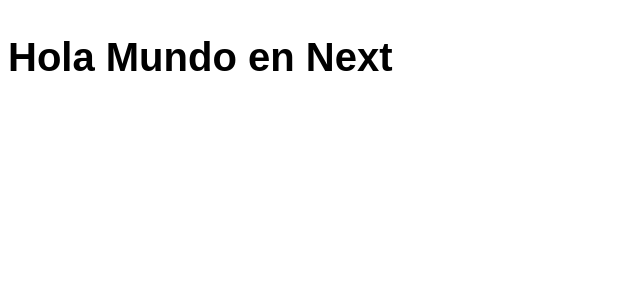
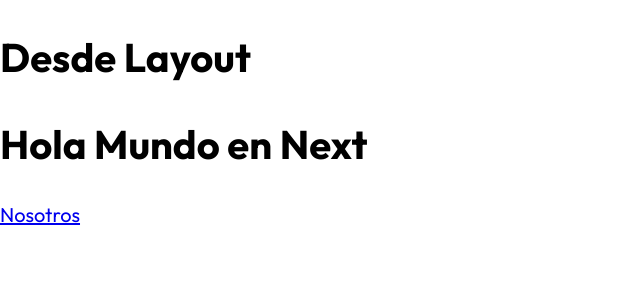
Before and after one commit to Sebchav/guitarla-next, a Next.js app: page / in a window 1280 px wide. Shown: the top 300 px of the page, without its empty margins (0-640 px from the left). Built offline with nearby package versions, Linux system fonts and the light colour scheme.

Commit message:
Styles, Routes in Next, Main Layout, Meta

```diff
--- /dev/null
+++ b/components/layout.js
@@ -0,0 +1,13 @@
+import Head from "next/head"
+export default function Layout({children, title = "", description = ""}) {
+  return (
+    <>
+        <Head>
+            <title>{`GuitarLA - ${title}`}</title>
+            <meta name="description" content={description} />
+        </Head>
+        <h1>Desde Layout</h1>
+        {children}
+    </>
+  )
+}
--- a/pages/_document.js
+++ b/pages/_document.js
@@ -3,7 +3,13 @@ import { Html, Head, Main, NextScript } from 'next/document'
 export default function Document() {
   return (
     <Html lang="en">
-      <Head />
+      <Head>
+          <meta name="description" content='GuitarLA - Venta de guitarras y blog de música' />
+          <link rel="preconnect" href="https://fonts.googleapis.com" />
+          <link rel="preconnect" href="https://fonts.gstatic.com" crossOrigin={"true"} />
+          <link href="https://fonts.googleapis.com/css2?family=Outfit:wght@400;700;900&display=swap" rel="stylesheet" />
+          <link rel="stylesheet" href='https://necolas.github.io/normalize.css/8.0.1/normalize.css' />
+      </Head>
       <body>
         <Main />
         <NextScript />
--- a/pages/index.js
+++ b/pages/index.js
@@ -1,7 +1,18 @@
-
+import Link from "next/link"
+import Layout from "@/components/layout"
 
 export default function Home() {
   return (
-    <h1>Hola Mundo en Next</h1>
+    <>
+      <Layout
+        title={"Inicio"}
+        description={"Blog de música, venta de guitarras y más"}
+      >
+          <h1>Hola Mundo en Next</h1>
+
+          <Link href="/nosotros">Nosotros</Link>
+      </Layout>
+    </>
+
   )
 }
```
Also changed, not shown: pages/nosotros.js (added, +16 -0 lines).
